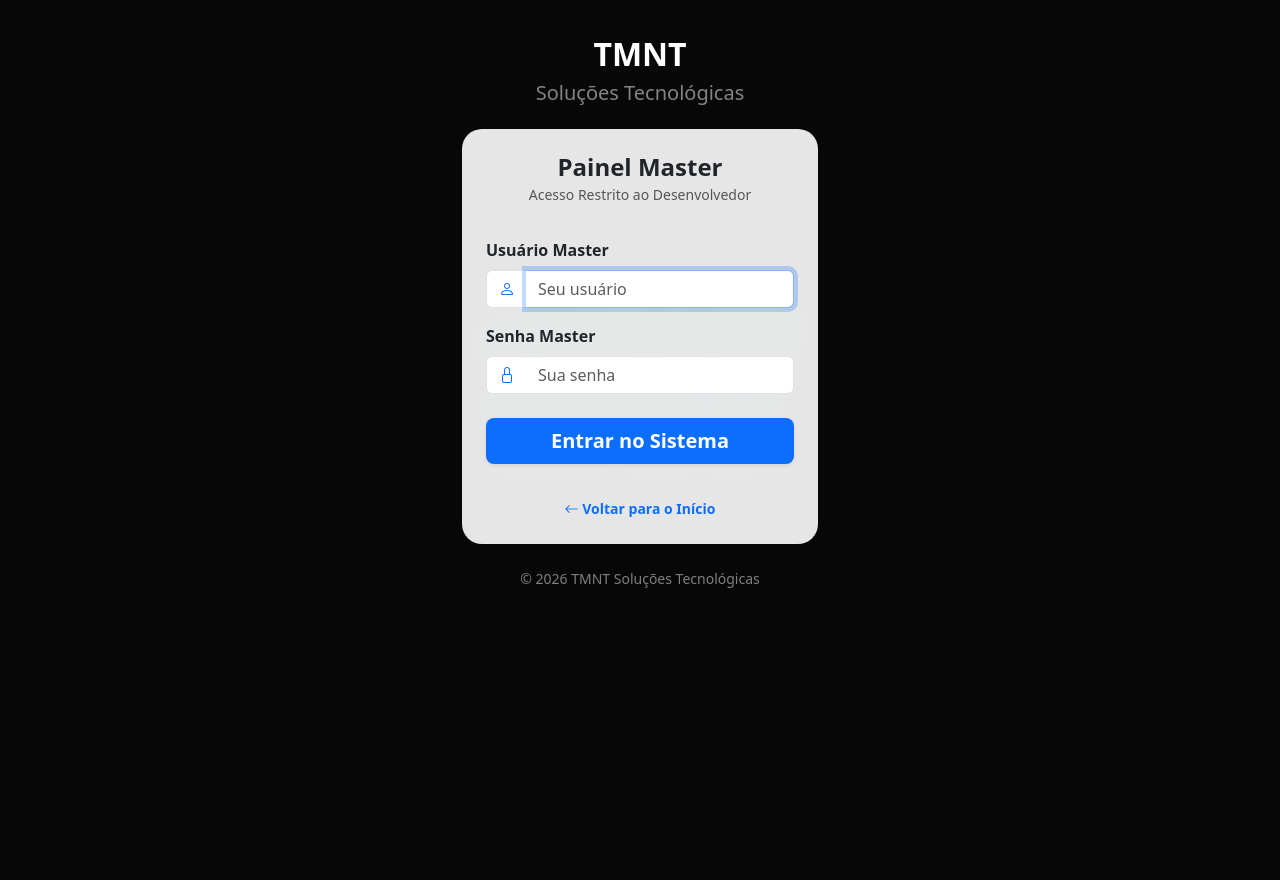
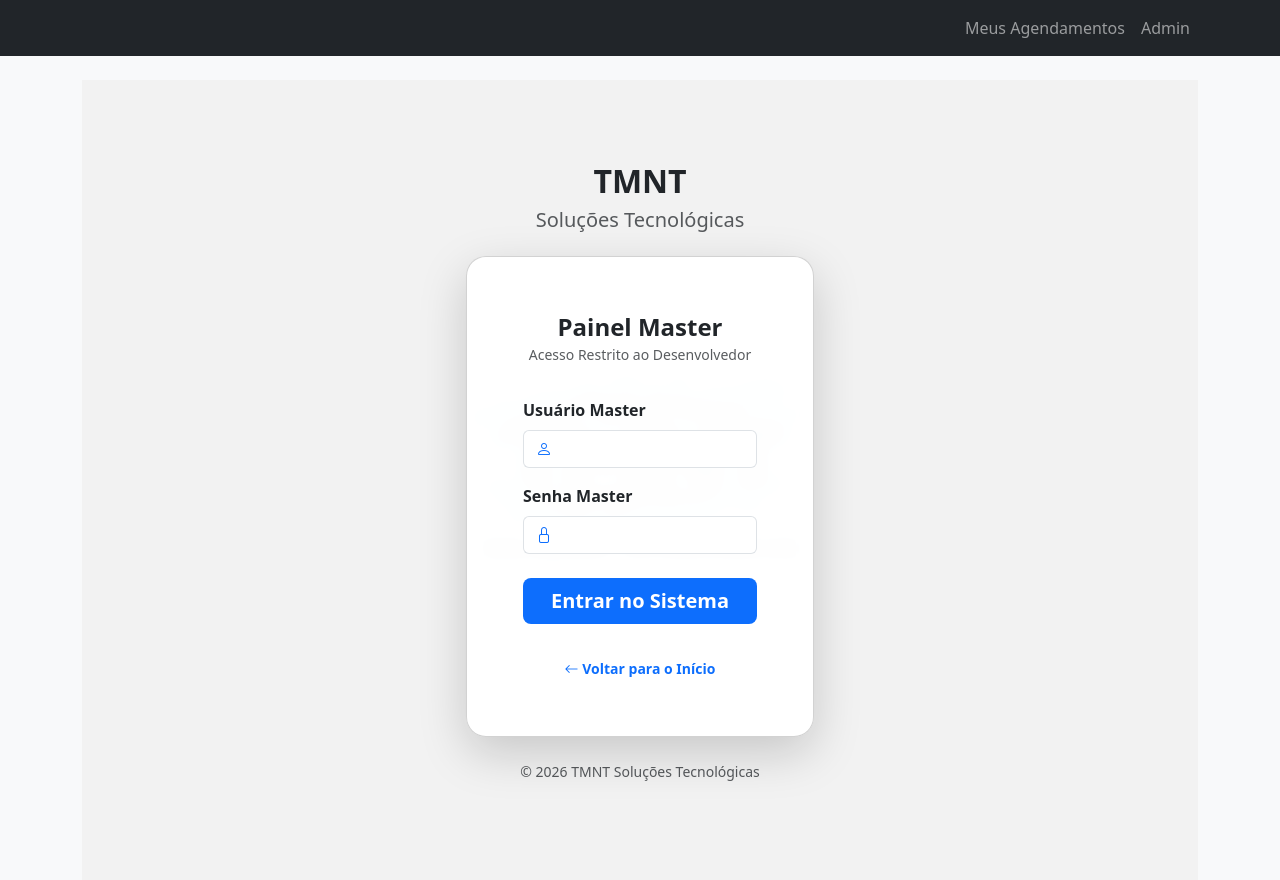
Before and after one commit to juliomtv/TMNT-Solu-oes-tecnologicas, a Flask app: page /login_master in a window 1280 px wide. Before the commit the page ends 588 px from the top, so only its background shows below. Run offline with Flask 3, Linux system fonts and the light colour scheme.

Commit message:
testando foto

```diff
--- a/barbearia_system/templates/login_global.html
+++ b/barbearia_system/templates/login_global.html
@@ -2,43 +2,47 @@
 
 {% block content %}
 <style>
-    .login-page-container {
-        position: fixed;
-        top: 0;
-        left: 0;
-        width: 100%;
-        height: 100%;
-        z-index: -1;
-        background:
-            linear-gradient(rgba(0,0,0,0.7), rgba(0,0,0,0.7)),
-            url("{{ url_for('static', filename='uploads/logo.png') }}") no-repeat center center;
-        background-size: 400px;
-        background-color: #1a1a1a;
+.login-page {
+    min-height: 100vh;
+    display: flex;
+    align-items: center;
+    justify-content: center;
+    background-color: #f2f2f2;
+    position: relative;
+    overflow: hidden;
 }
 
-    body {
-        background: transparent !important;
+/* LOGO NO FUNDO */
+.login-page::before {
+    content: "";
+    position: absolute;
+    inset: 0;
+    background: url("{{ url_for('static', filename='uploads/logo.png') }}")
+                center center no-repeat;
+    background-size: 420px;
+    opacity: 0.12; /* controla a força da logo */
+    z-index: 1;
 }
 
-    .navbar {
-        display: none; /* Esconde a navbar na tela de login para focar no fundo */
-    }
-
+/* CARD POR CIMA */
 .login-card {
-        background: rgba(255, 255, 255, 0.9);
-        backdrop-filter: blur(10px);
-        border: none;
+    position: relative;
+    z-index: 2;
+    background: rgba(255, 255, 255, 0.95);
+    backdrop-filter: blur(8px);
     border-radius: 20px;
+    padding: 2rem;
+    width: 100%;
+    max-width: 420px;
 }
 </style>
 
-<div class="login-page-container"></div>
-
-<div class="row justify-content-center align-items-center" style="min-height: 80vh;">
+<div class="login-page">
+    <div class="row justify-content-center align-items-center w-100">
         <div class="col-md-4">
             <div class="text-center mb-4">
-            <h2 class="fw-bold text-white">TMNT</h2>
-            <h5 class="text-light-50 text-white-50">Soluções Tecnológicas</h5>
+                <h2 class="fw-bold">TMNT</h2>
+                <h5 class="text-muted">Soluções Tecnológicas</h5>
             </div>
 
             <div class="card login-card shadow-lg">
@@ -46,37 +50,50 @@
                     <h4 class="mb-0 fw-bold text-dark">Painel Master</h4>
                     <small class="text-muted">Acesso Restrito ao Desenvolvedor</small>
                 </div>
+
                 <div class="card-body p-4">
                     <form method="POST">
                         <div class="mb-3">
                             <label class="form-label fw-bold text-dark">Usuário Master</label>
                             <div class="input-group">
-                            <span class="input-group-text bg-white border-end-0"><i class="bi bi-person text-primary"></i></span>
-                            <input type="text" name="username" class="form-control border-start-0" placeholder="Seu usuário" required autofocus>
+                                <span class="input-group-text bg-white border-end-0">
+                                    <i class="bi bi-person text-primary"></i>
+                                </span>
+                                <input type="text" name="username" class="form-control border-start-0" required>
                             </div>
                         </div>
+
                         <div class="mb-4">
                             <label class="form-label fw-bold text-dark">Senha Master</label>
                             <div class="input-group">
-                            <span class="input-group-text bg-white border-end-0"><i class="bi bi-lock text-primary"></i></span>
-                            <input type="password" name="password" class="form-control border-start-0" placeholder="Sua senha" required>
+                                <span class="input-group-text bg-white border-end-0">
+                                    <i class="bi bi-lock text-primary"></i>
+                                </span>
+                                <input type="password" name="password" class="form-control border-start-0" required>
                             </div>
                         </div>
+
                         <div class="d-grid">
-                        <button type="submit" class="btn btn-primary btn-lg shadow-sm fw-bold">Entrar no Sistema</button>
+                            <button type="submit" class="btn btn-primary btn-lg fw-bold">
+                                Entrar no Sistema
+                            </button>
                         </div>
                     </form>
                 </div>
+
                 <div class="card-footer bg-transparent border-0 text-center pb-4">
                     <a href="{{ url_for('index_root') }}" class="text-primary text-decoration-none small fw-bold">
                         <i class="bi bi-arrow-left"></i> Voltar para o Início
                     </a>
                 </div>
             </div>
-        <p class="text-center mt-4 text-white-50 small">&copy; 2026 TMNT Soluções Tecnológicas</p>
+
+            <p class="text-center mt-4 text-muted small">
+                &copy; 2026 TMNT Soluções Tecnológicas
+            </p>
+        </div>
     </div>
 </div>
 
-<!-- Ícones do Bootstrap -->
 <link rel="stylesheet" href="https://cdn.jsdelivr.net/npm/bootstrap-icons@1.11.1/font/bootstrap-icons.css">
 {% endblock %}
```
Lines whose indentation alone changed are shown as unchanged.
